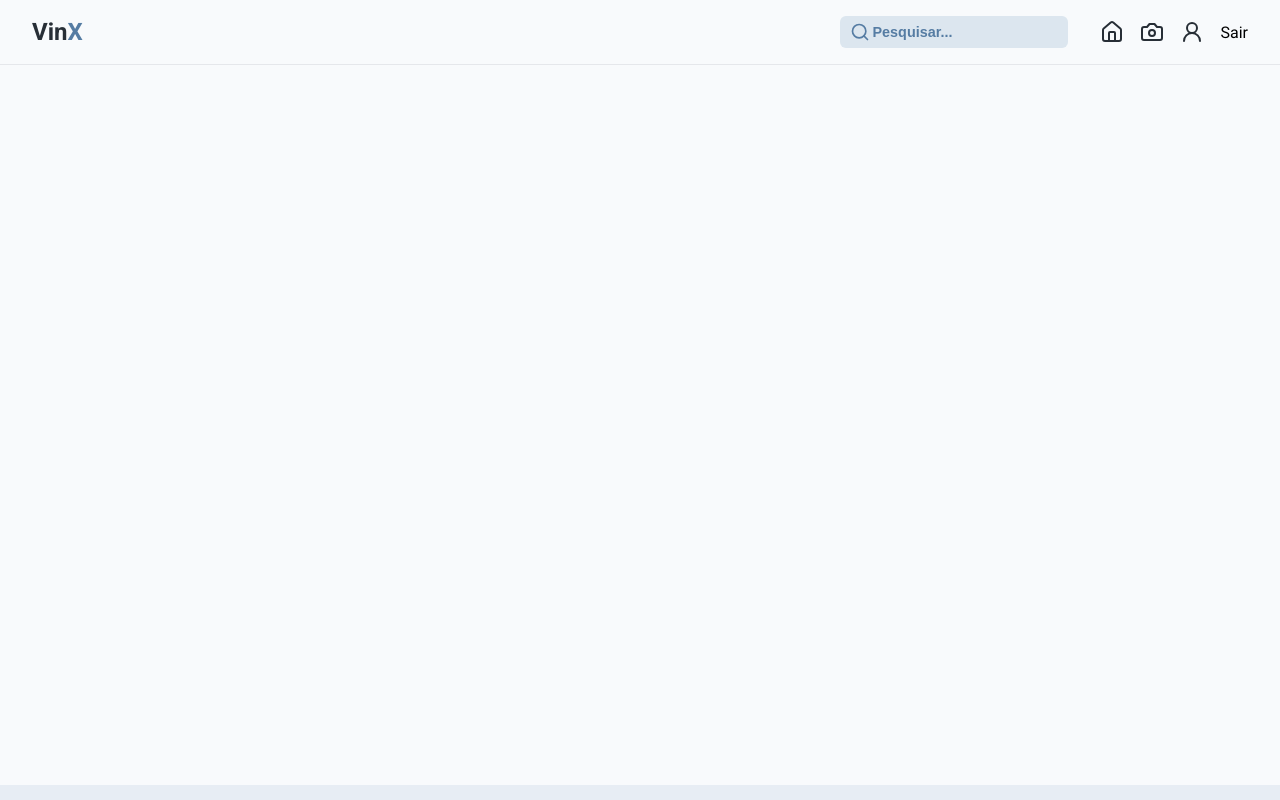
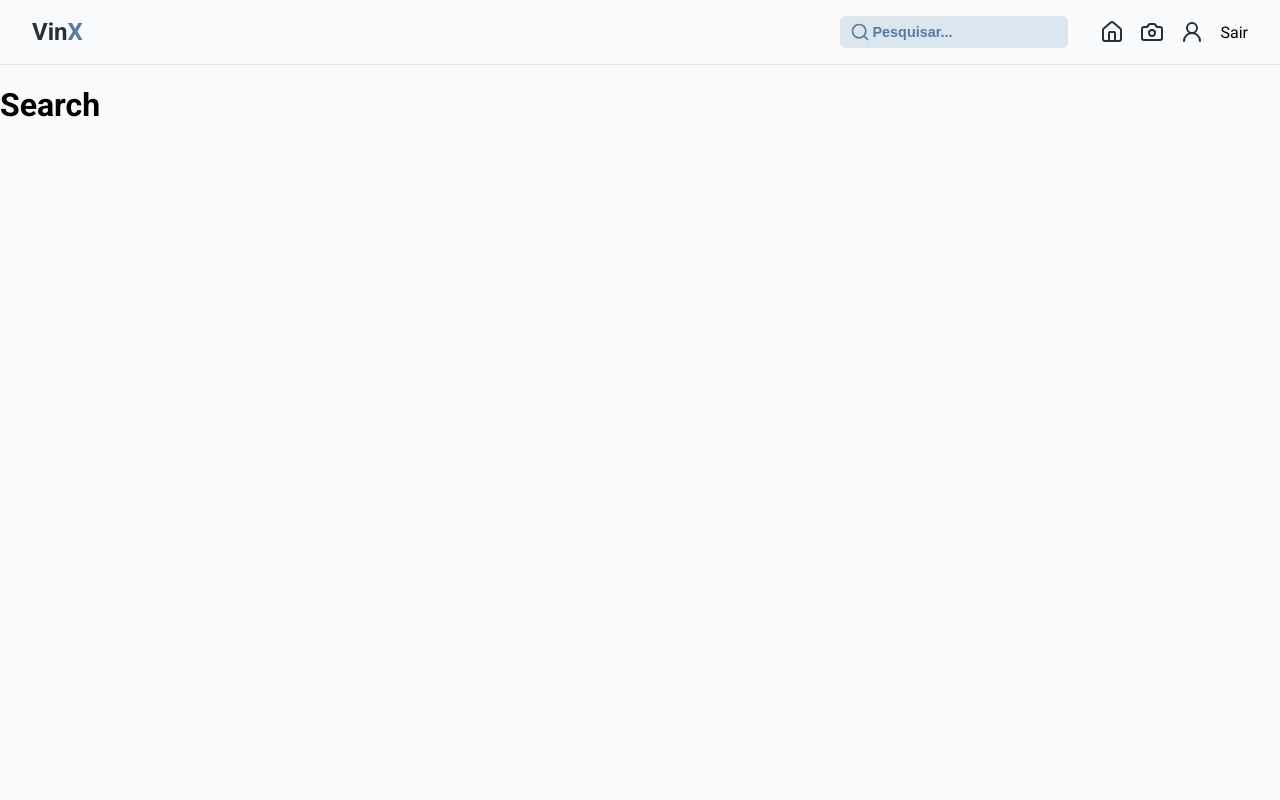
Before and after one commit to Gabrielneves05/front-vinx, a React (Create React App) app: page /search in a window 1280 px wide. Shown: the top 800 px of the page. Built offline with nearby package versions, Linux system fonts and the light colour scheme; sample sign-in values are in the browser's storage.

Commit message:
chore: creation of search page

```diff
--- a/src/App.js
+++ b/src/App.js
@@ -17,6 +17,7 @@
 import EditProfile from './pages/EditProfile/EditProfile';
 import Profile from './pages/Profile/Profile';
 import Photo from './pages/Photo/Photo';
+import Search from './pages/Search/Search';
 
 function App() {
   const { auth, loading } = useAuth();
@@ -52,6 +53,10 @@
               element={!auth ? <Register /> : <Navigate to="/" />}
             />
             <Route
+              path="/search"
+              element={auth ? <Search /> : <Navigate to="/login" />}
+            />
+            <Route
               path="/photos/:id"
               element={auth ? <Photo /> : <Navigate to="/login" />}
             />
--- /dev/null
+++ b/src/pages/Search/Search.js
@@ -0,0 +1,24 @@
+import "./Search.css";
+
+// Hooks
+import { useEffect } from "react";
+import { useSelector, useDispatch } from "react-redux";
+import { useResetComponentMessage } from "../../hooks/useResetComponentMessage";
+
+// Components
+import LikeContainer from "../../components/LikeContainer/LikeContainer";
+import PhotoItem from "../../components/PhotoItem/PhotoItem";
+import { Link } from "react-router-dom";
+
+// Redux
+
+
+const Search = () => {
+    return (
+        <div>
+            <h1>Search</h1>
+        </div>
+    )
+}
+
+export default Search;
```
Also changed, not shown: src/pages/Search/Search.css (added).
